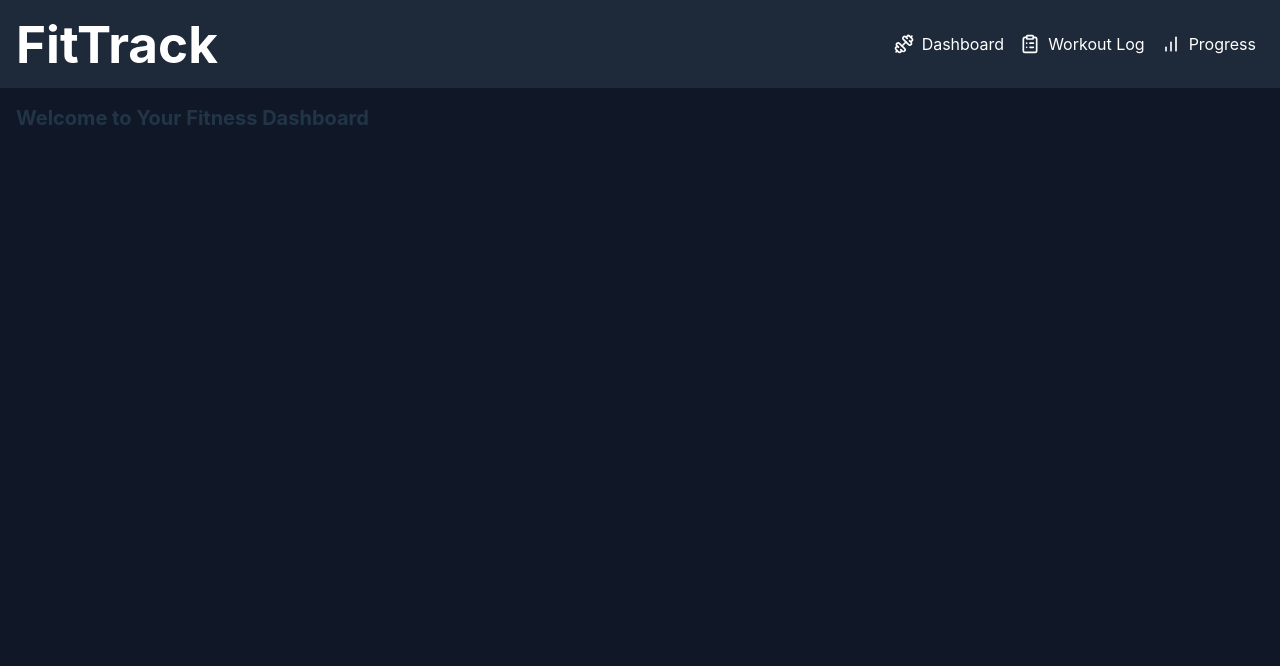
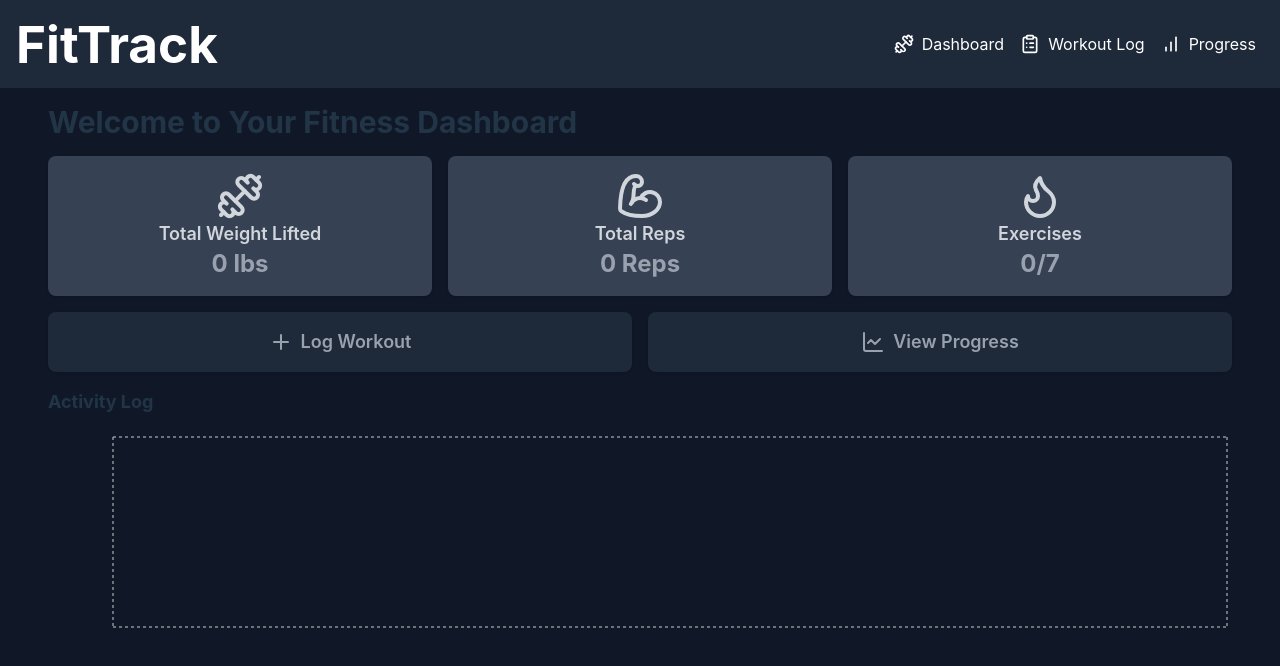
Before and after one commit to GillianoA/fitness-tracker, a React (Vite) app: page / in a window 1280 px wide. Shown: the top 666 px of the page. Built offline with nearby package versions, Linux system fonts and the light colour scheme.

Commit message:
feat: Rework exercises on dashboard

```diff
--- a/src/App.jsx
+++ b/src/App.jsx
@@ -25,7 +25,7 @@ function App() {
       <NavBar />
       <div className="p-4 max-w-full">
         <Routes>
-          <Route path="/" element={<Dashboard />} />
+          <Route path="/" element={<Dashboard workouts={workouts}/>} />
           <Route path="/log" element={<WorkoutLog workouts={workouts} setWorkouts={setWorkouts}/>} />
           <Route path="/progress" element={<Progress workouts={workouts}/>} />
         </Routes>
--- a/src/pages/Dashboard.jsx
+++ b/src/pages/Dashboard.jsx
@@ -1,5 +1,80 @@
-const Dashboard = () => {
-    return <h2 className="text-xl font-bold">Welcome to Your Fitness Dashboard</h2>;
+import React from 'react';
+import { Link } from 'react-router-dom';
+import { LineChart, Line, XAxis, YAxis, CartesianGrid, Tooltip, ResponsiveContainer } from "recharts";
+import { Dumbbell, Flame, BicepsFlexed, Plus, LineChart as LucideLineChart} from "lucide-react";
+
+const Dashboard = ({workouts}) => {
+    //Calculate total weight lifted
+    const totalWeight = workouts.reduce((total, workout) => {
+        return total + (workout.sets * workout.reps * workout.weight);
+    }, 0);
+
+
+    const dailyGoal = 7;
+    const totalReps = workouts.reduce((acc, curr) => acc + parseInt(curr.reps || 0), 0);
+
+    const today = new Date().toLocaleDateString();
+    const workoutsToday = workouts.filter(workout => workout.timestamp?.split(",")[0] === today).length;
+
+    const aggregatedData = workouts.reduce((acc, workout) => {
+        if (workout.timestamp) {
+            const date = workout.timestamp.split(",")[0];
+            acc[date] = (acc[date] || 0) + 1;
+        }
+        return acc;
+    }, {});
+
+    const chartData = Object.entries(aggregatedData).map(([date, count]) => ({ date, count }));
+
+    return (
+        <div className="container px-4 sm:px-6 lg:px-8 max-w-full overflow-hidden mx-auto">
+            <h2 className="text-xl md:text-2xl lg:text-3xl font-bold mb-4">Welcome to Your Fitness Dashboard</h2>
+            <div className="flex flex-col md:flex-row gap-4 mb-4">
+                <div className="card bg-gray-700 rounded-lg shadow p-4 flex-1 flex flex-col items-center justify-center">
+                    <Dumbbell className="w-12 h-12 text-gray-300 " />
+                    <h3 className="text-lg font-semibold text-gray-300">Total Weight Lifted</h3>
+                    <p className="text-2xl font-bold text-gray-400">{totalWeight} lbs</p>
+                </div>
+                <div className="card bg-gray-700 rounded-lg shadow p-4 flex-1 flex flex-col items-center justify-center">
+                    <BicepsFlexed className="w-12 h-12 text-gray-300 " />
+                    <h3 className="text-lg font-semibold text-gray-300">Total Reps </h3>
+                    <p className="text-2xl font-bold text-gray-400">{totalReps} Reps</p>
+                </div>
+                <div className="card bg-gray-700 rounded-lg shadow p-4 flex-1 flex flex-col items-center justify-center">
+                    <Flame className="w-12 h-12 text-gray-300 " />
+                    <h3 className="text-lg font-semibold text-gray-300">Exercises </h3>
+                    <p className="text-2xl font-bold text-gray-400">{workoutsToday}/{dailyGoal}</p>
+                </div>
+            </div>
+            <div className="flex flex-col md:flex-row gap-4 mb-4">
+                <Link to="/log" className="block flex-1">
+                    <div className="group bg-gray-800 rounded-lg shadow p-4 flex items-center justify-center gap-2 hover:bg-blue-600 transition-colors">
+                        <Plus className="w-6 h-6 text-gray-400 group-hover:text-white" />
+                        <h3 className="text-lg font-semibold text-gray-400 group-hover:text-white">Log Workout</h3>
+                    </div>
+                </Link>
+                <Link to="/progress" className="block flex-1">
+                    <div className="group bg-gray-800 rounded-lg shadow p-4 flex items-center justify-center gap-2 hover:bg-blue-600 hover:text-white transition-colors">
+                        <LucideLineChart className="w-6 h-6 text-gray-400 group-hover:text-white" />
+                        <h3 className="text-lg font-semibold text-gray-400 group-hover:text-white">View Progress</h3>
+                    </div>
+                </Link>
+            </div>
+
+            <div className="w-full h-70">
+                <h3 className="text-lg font-bold mb-4">Activity Log</h3>
+                <ResponsiveContainer width="100%" height={230}>
+                    <LineChart data={chartData}>
+                    <CartesianGrid strokeDasharray="3 3" />
+                    <XAxis dataKey="date" stroke="#6b7280" />
+                    <YAxis stroke="#6b7280" />
+                    <Tooltip contentStyle={{ backgroundColor: "#101828", borderRadius: "8px", color: "#fff" }} />
+                    <Line type="monotone" dataKey="count" stroke="#4A90E2" strokeWidth={2} />
+                    </LineChart>
+                </ResponsiveContainer>
+            </div>
+        </div>
+    );
 };
 
 export default Dashboard;
--- a/src/pages/WorkoutLog.jsx
+++ b/src/pages/WorkoutLog.jsx
@@ -118,7 +118,7 @@ const WorkoutLog = ({workouts, setWorkouts}) => {
                 <button type="submit" className="w-full mb-4 bg-blue-500 hover:bg-blue-600 text-white p-2 rounded flex items-center justify-center gap-2"><Plus className="w-5 h-5" />Add Workout</button>
             </form>
             <div className="mt-4">
-                <h3 className="text-lg font-bold">Workout Log</h3>
+                <h3 className="text-lg font-bold mb-4">Workout Log</h3>
                 <div className="mb-4 flex flex-col sm:flex-row sm:items-center sm:justify-between">
                     <input type="text" value={filter} onChange={(e) => setFilter(e.target.value)} placeholder="Search by exercise name" className="w-full sm:w-1/3 p-2 border rounded border-gray-300 sm:mb-0" />
                     <select value={sortOrder} onChange={(e) => setSortOrder(e.target.value)} className="w-full sm:w-1/4 p-2 border rounded border-gray-300">
```
